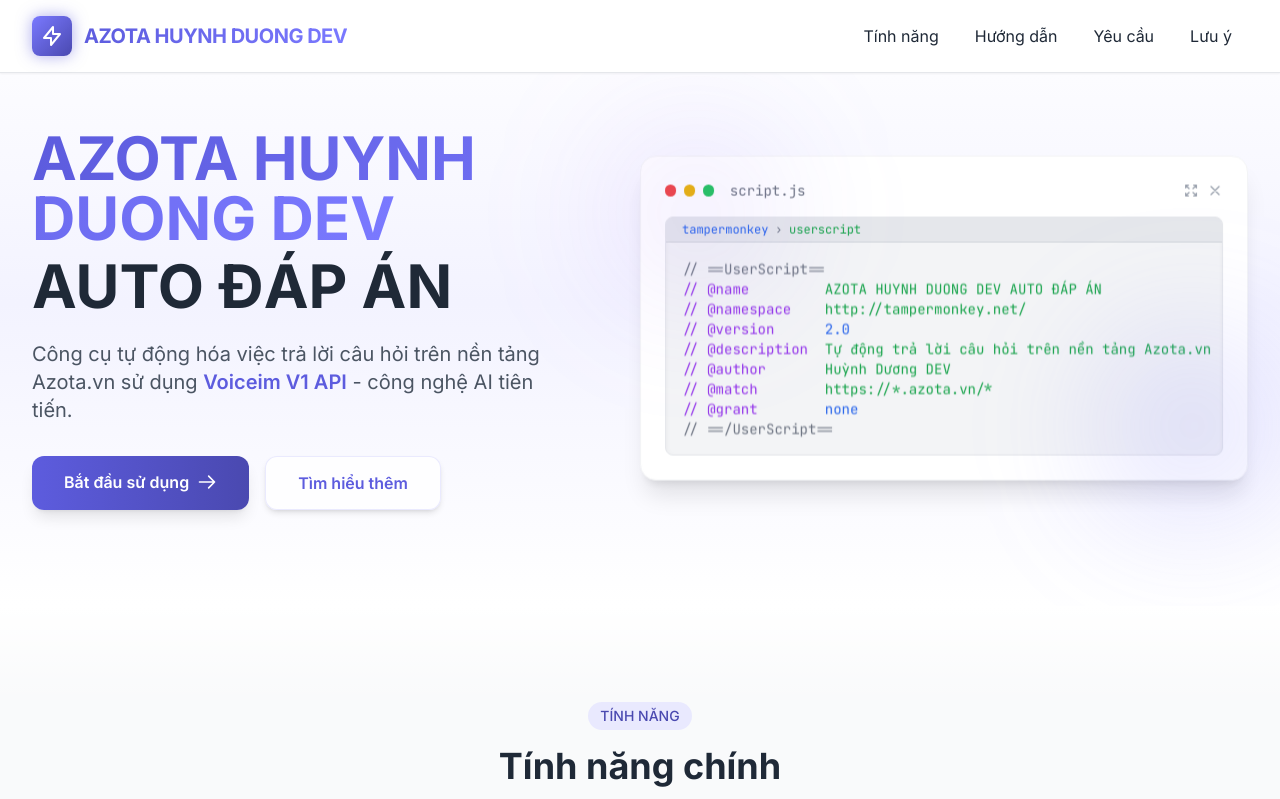
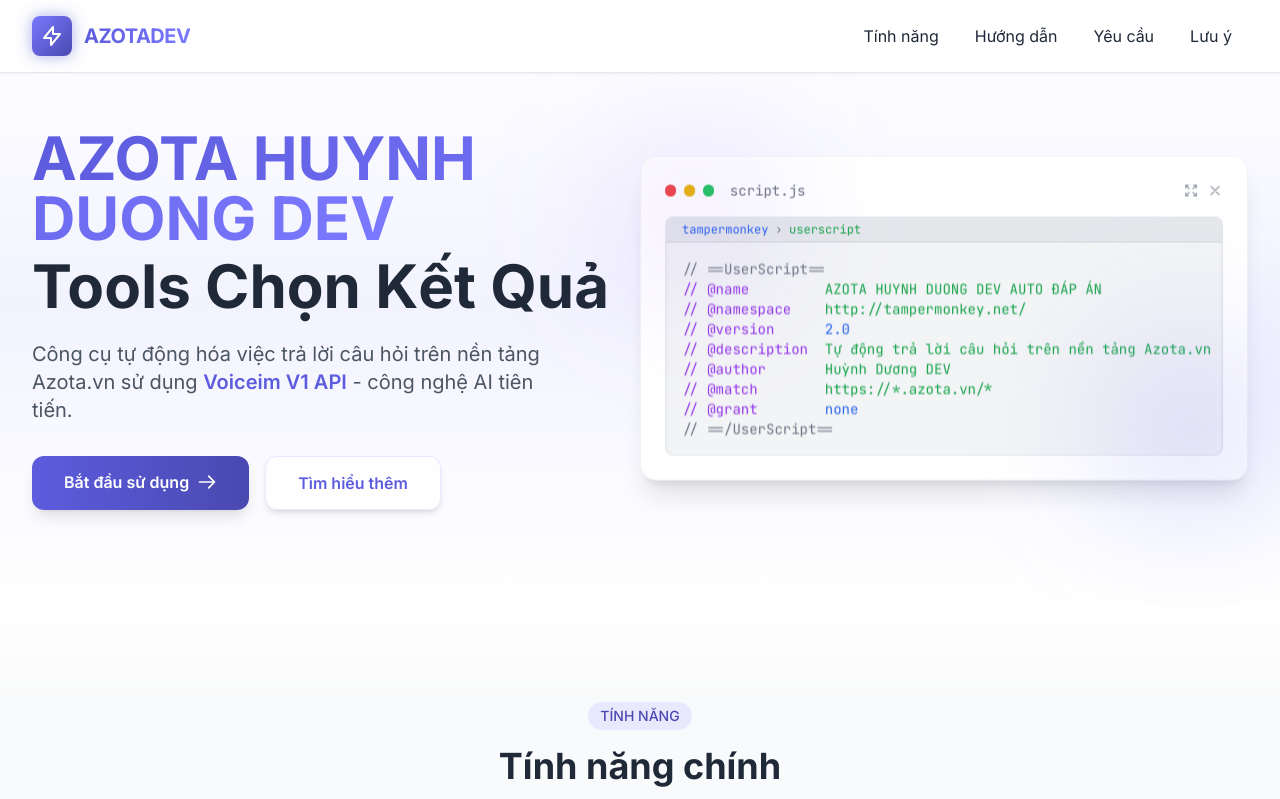
Before and after one commit to congaviet252/Azota-Bypass, a plain HTML site: page index.html in a window 1280 px wide. Shown: the top 799 px of the page. Drawn offline with nearby package versions, Linux system fonts and the light colour scheme.

Commit message:
Update index.html
Signed-off-by: Huynh Duong <huynhduongwarzone@gmail.com>

```diff
--- a/index.html
+++ b/index.html
@@ -6,7 +6,7 @@
     <meta name="description" content="AZOTA HUYNH DUONG DEV - Công cụ tự động trả lời câu hỏi trên nền tảng Azota.vn sử dụng Voiceim V1 API">
     <meta name="keywords" content="AZOTA, Tampermonkey, script, Voiceim V1 API, auto answer, Huỳnh Dương Dev">
     <meta name="author" content="Huỳnh Dương Dev">
-    <title>AZOTA HUYNH DUONG DEV - Công cụ hỗ trợ học tập</title>
+    <title>AZOTA BYPASS PRO</title>
     <link rel="preconnect" href="https://fonts.googleapis.com">
     <link rel="preconnect" href="https://fonts.gstatic.com" crossorigin>
     <link href="https://fonts.googleapis.com/css2?family=Inter:wght@300;400;500;600;700&family=JetBrains+Mono:wght@400;500&display=swap" rel="stylesheet">
@@ -233,7 +233,7 @@
                             <path stroke-linecap="round" stroke-linejoin="round" stroke-width="2" d="M13 10V3L4 14h7v7l9-11h-7z" />
                         </svg>
                     </div>
-                    <a href="#" class="text-xl font-bold gradient-text tracking-tight">AZOTA HUYNH DUONG DEV</a>
+                    <a href="#" class="text-xl font-bold gradient-text tracking-tight">AZOTADEV</a>
                 </div>
 
                 <nav class="hidden md:flex space-x-1">
@@ -275,7 +275,7 @@
                 <div class="md:w-1/2 mb-10 md:mb-0 animate-fade-in-up">
                     <h1 class="text-4xl md:text-5xl lg:text-6xl font-bold mb-6 leading-tight">
                         <span class="gradient-text">AZOTA HUYNH DUONG DEV</span>
-                        <span class="block text-gray-800 dark:text-gray-100 mt-2">AUTO ĐÁP ÁN</span>
+                        <span class="block text-gray-800 dark:text-gray-100 mt-2">Tools Chọn Kết Quả</span>
                     </h1>
                     <p class="text-lg md:text-xl text-gray-600 dark:text-gray-300 mb-8 max-w-lg leading-relaxed">
                         Công cụ tự động hóa việc trả lời câu hỏi trên nền tảng Azota.vn sử dụng <span class="font-semibold text-primary-600 dark:text-primary-400">Voiceim V1 API</span> - công nghệ AI tiên tiến.
@@ -842,7 +842,7 @@
                                     <span>Phiên bản 2.0</span>
                                     <span class="ml-3 text-xs font-semibold px-3 py-1 rounded-full bg-gradient-to-r from-green-500 to-green-600 text-white shadow-sm">Mới nhất</span>
                                 </h4>
-                                <p class="text-gray-500 dark:text-gray-400 mb-4">Phát hành: 15/07/2023</p>
+                                <p class="text-gray-500 dark:text-gray-400 mb-4">Phát hành: 05/04/2025</p>
                                 <ul class="space-y-3 text-gray-600 dark:text-gray-300">
                                     <li class="flex items-start">
                                         <svg xmlns="http://www.w3.org/2000/svg" class="h-5 w-5 text-primary-600 dark:text-primary-400 mt-0.5 mr-2 flex-shrink-0" fill="none" viewBox="0 0 24 24" stroke="currentColor">
```
